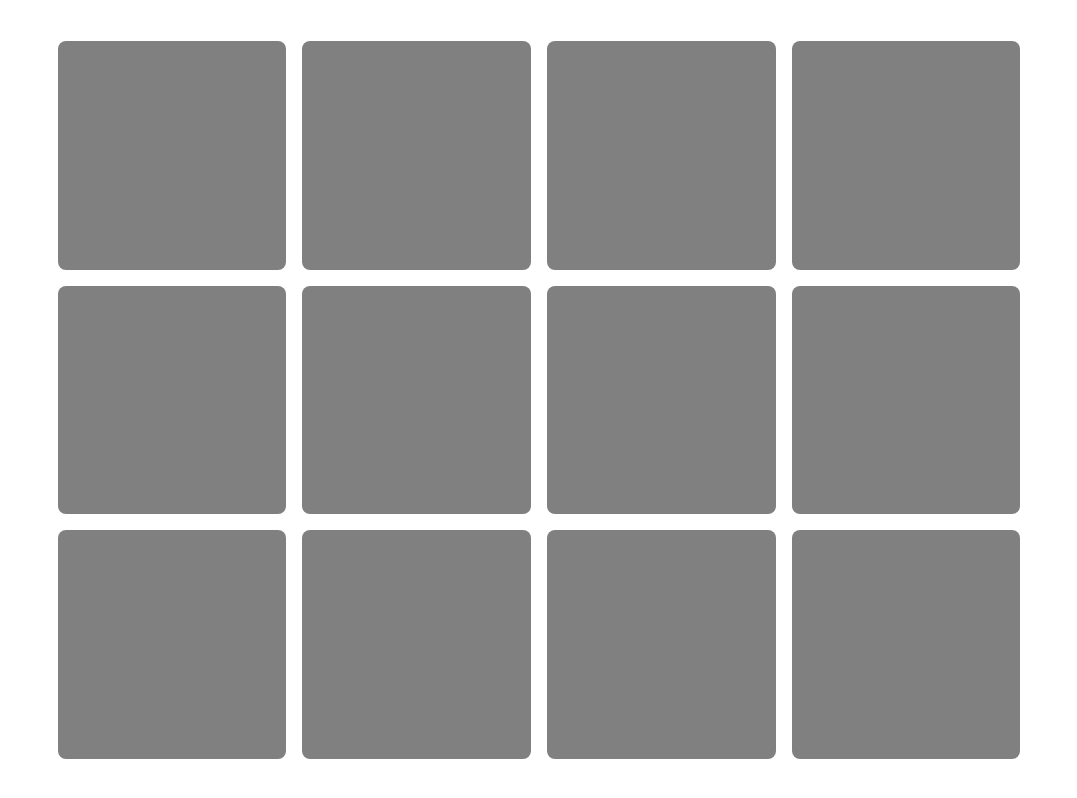
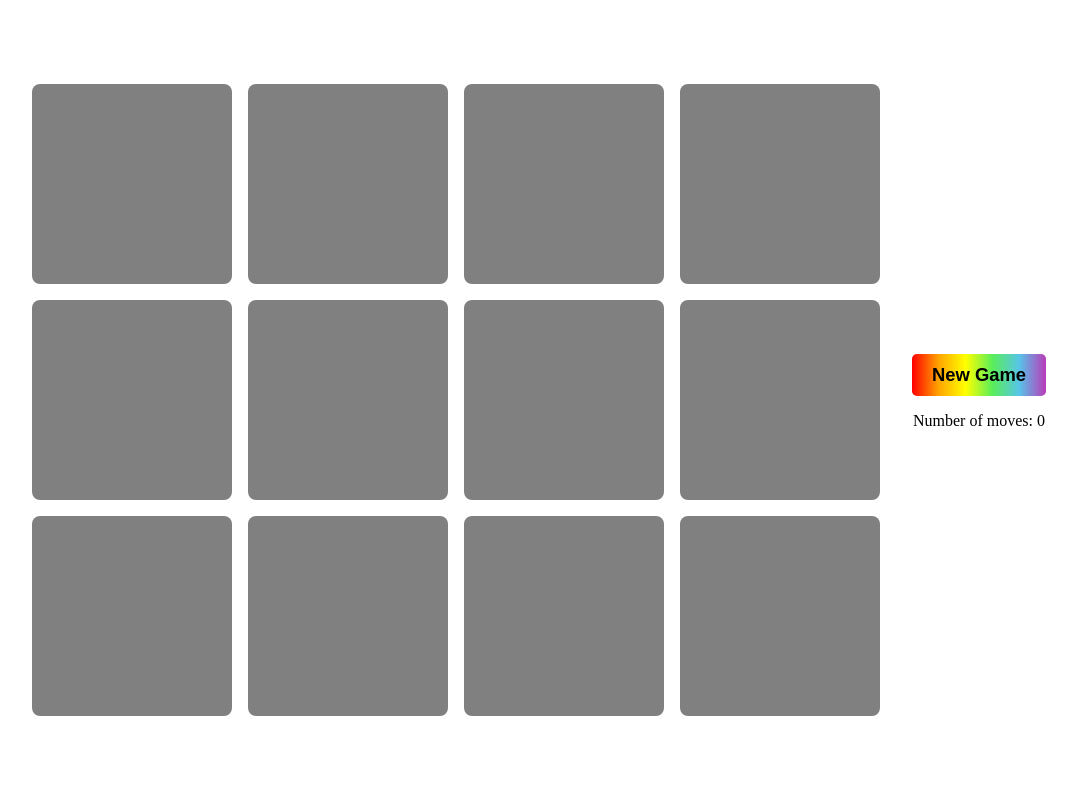
Before and after one commit to CamilleJennyLe/memory-rainbow, a React (Vite) app: page / in a window 1280 px wide. Shown: the whole page, without its empty margins (101-1178 px from the left). Built offline with nearby package versions, Linux system fonts and the light colour scheme.

Commit message:
number of moves and new game button

```diff
--- a/src/App.css
+++ b/src/App.css
@@ -8,9 +8,35 @@
 
 .container {
   display: flex;
-  flex-direction: column;
   align-items: center;
   box-sizing: border-box;
   height: 100dvh;
   justify-content: center;
+  gap: 2em;
 }
+
+.header {
+  display: flex;
+  flex-direction: column;
+  align-items: center;
+  justify-content: space-around;
+}
+
+.new-game-button {
+  padding: 10px 20px;
+  border-radius: 5px;
+  background: linear-gradient(
+    90deg,
+    red,
+    orange,
+    yellow,
+    #59ee59,
+    #57c4e8,
+    #b93ab9
+  );
+  color: black;
+  border: none;
+  cursor: pointer;
+  font-weight: bold;
+  font-size: 1.15em;
+}
--- a/src/App.tsx
+++ b/src/App.tsx
@@ -3,7 +3,7 @@ import Card from "./card/card";
 import { useBoardStore } from "./board/board.store";
 import { useEffect } from "react";
 function App() {
-  const { board, newGame } = useBoardStore();
+  const { board, newGame, numberOfMoves } = useBoardStore();
   useEffect(() => {
     newGame();
   }, []);
@@ -14,6 +14,12 @@ function App() {
           <Card key={`${index}-${card.color}`} index={index} />
         ))}
       </div>
+      <div className="header">
+        <button className="new-game-button" onClick={newGame}>
+          New Game
+        </button>
+        <p>Number of moves: {numberOfMoves}</p>
+      </div>
     </div>
   );
 }
--- a/src/board/board.store.ts
+++ b/src/board/board.store.ts
@@ -5,6 +5,7 @@ import type { CardState } from "../shared/types/card.types";
 
 interface BoardState {
   board: CardState[];
+  numberOfMoves: number;
   newGame: () => void;
   flipCard: (id: number) => void;
 }
@@ -13,11 +14,13 @@ export const useBoardStore = create<BoardState>(
   (set) =>
     ({
       board: [],
+      numberOfMoves: 0,
       newGame: () =>
         set(() => {
           const shuffled = shuffleCards(cardDeck);
           return {
             board: [...shuffled],
+            numberOfMoves: 0,
           };
         }),
       flipCard: (flippedCardIndex) =>
@@ -26,20 +29,30 @@ export const useBoardStore = create<BoardState>(
             (card) => card.flipped && !card.pairFound,
           ).length;
           const cardToFlip = state.board[flippedCardIndex];
+
           // Don't flip if card already has pairFound
           if (cardToFlip.pairFound) {
-            return { board: state.board };
+            return { board: state.board, numberOfMoves: state.numberOfMoves };
           }
+
           // Don't flip if two cards are already flipped (but not part of found pairs)
           if (!cardToFlip.flipped && alreadyFlippedCount >= 2) {
-            return { board: state.board };
+            return { board: state.board, numberOfMoves: state.numberOfMoves };
           }
-          // Flip the card
+
+          // Determine if the card will actually be flipped
+          const willBeFlipped = !cardToFlip.flipped;
+          let numberOfMoves = state.numberOfMoves;
+
           const newBoard = state.board.map((card, index) =>
             index === flippedCardIndex
               ? { ...card, flipped: !card.flipped }
               : card,
           );
+
+          if (willBeFlipped) {
+            numberOfMoves += 1;
+          }
 
           // After flipping, check for a found pair
           const flippedNotFoundCards = newBoard
@@ -56,11 +69,12 @@ export const useBoardStore = create<BoardState>(
                     ? { ...card, pairFound: true }
                     : card,
                 ),
+                numberOfMoves,
               };
             }
           }
 
-          return { board: newBoard };
+          return { board: newBoard, numberOfMoves };
         }),
     }) satisfies BoardState,
 );
--- a/src/card/card.css
+++ b/src/card/card.css
@@ -1,5 +1,5 @@
 .card {
-  width: calc(100vmin / 3.5);
+  width: calc(100vmin / 4);
   aspect-ratio: 1 / 1;
   border-radius: 8px;
 }
```
Also changed, not shown: 1 other file (tests, documents, lock files or other folders).
